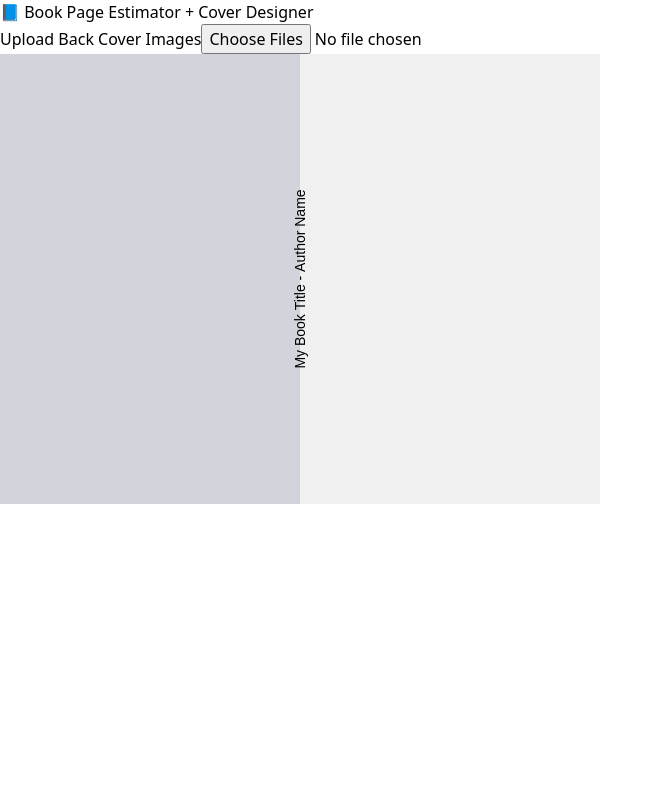
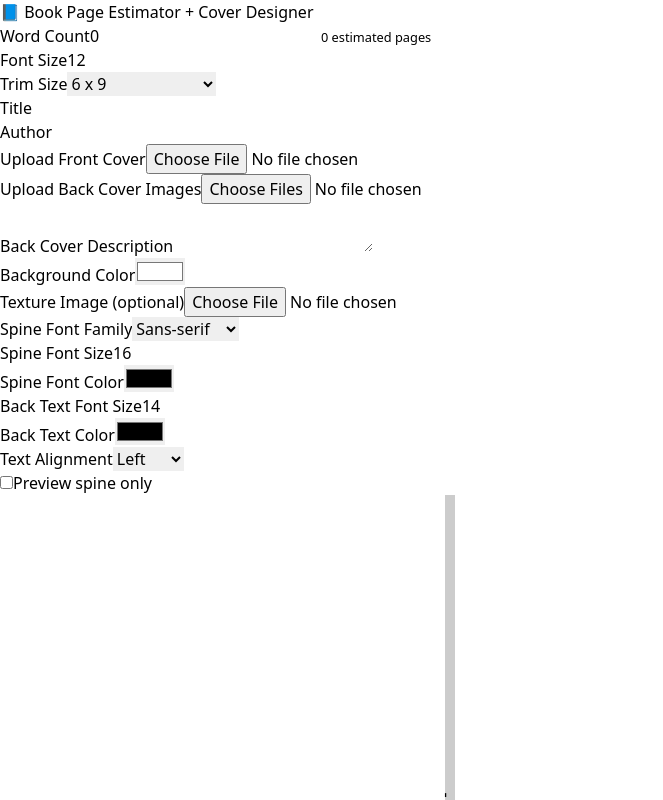
Before and after one commit to avfaulkner/book-page-estimator, a React (Vite) app: page / in a window 1280 px wide. Shown: the top 800 px of the page, without its empty margins (0-663 px from the left). Built offline with nearby package versions, Linux system fonts and the light colour scheme.

Commit message:
improve trim preview

```diff
--- a/src/App.tsx
+++ b/src/App.tsx
@@ -1,8 +1,6 @@
-// === src/App.tsx ===
-import { useState, useRef, useEffect } from 'react';
-import { estimatePages } from './estimatePages';
+import React, { useState, useRef, useEffect } from "react";
 
-interface PositionedImage {
+interface ImagePosition {
   file: File;
   x: number;
   y: number;
@@ -11,176 +9,233 @@ interface PositionedImage {
   id: string;
 }
 
-function App() {
-  const [unit, setUnit] = useState<'in' | 'cm'>('in');
-  const [wordCount, setWordCount] = useState('');
-  const [trimSize, setTrimSize] = useState('6x9');
-  const [fontSize, setFontSize] = useState<number | "">("");
-  const [title, setTitle] = useState('My Book Title');
-  const [author, setAuthor] = useState('Author Name');
+const App = () => {
+  const canvasRef = useRef<HTMLCanvasElement>(null);
+  const [wordCount, setWordCount] = useState(0);
+  const [fontSize, setFontSize] = useState(12);
+  const [trimSize, setTrimSize] = useState("6x9");
+  const [title, setTitle] = useState("");
+  const [author, setAuthor] = useState("");
   const [frontFile, setFrontFile] = useState<File | null>(null);
-  const [backImages, setBackImages] = useState<PositionedImage[]>([]);
-  const [margin, setMargin] = useState<number>(20);
-  const [description, setDescription] = useState<string>('');
-  const [descFontSize, setDescFontSize] = useState<number>(14);
-  const [descAlign, setDescAlign] = useState<'left' | 'center' | 'right'>('left');
-  const [descColor, setDescColor] = useState<string>('#000000');
-  const [spineFontSize, setSpineFontSize] = useState<number>(14);
-  const [spineFontColor, setSpineFontColor] = useState<string>('#000000');
+  const [backImages, setBackImages] = useState<ImagePosition[]>([]);
+  const [description, setDescription] = useState("");
+  const [bgColor, setBgColor] = useState("#ffffff");
+  const [textureFile, setTextureFile] = useState<File | null>(null);
+  const [spineFontFamily, setSpineFontFamily] = useState("sans-serif");
+  const [spineFontSize, setSpineFontSize] = useState(16);
+  const [spineFontColor, setSpineFontColor] = useState("#000000");
+  const [descFontSize, setDescFontSize] = useState(14);
+  const [descColor, setDescColor] = useState("#000000");
+  const [descAlign, setDescAlign] = useState("left");
   const [spineOnlyView, setSpineOnlyView] = useState(false);
-  const [spineFontFamily, setSpineFontFamily] = useState('sans-serif');
-  const [bgColor, setBgColor] = useState('#f0f0f0');
-  const [textureFile, setTextureFile] = useState<File | null>(null);
-  const canvasRef = useRef<HTMLCanvasElement>(null);
-  const [descPosition, setDescPosition] = useState({ x: 20, y: 50 });
+
   const [draggingId, setDraggingId] = useState<string | null>(null);
-  const [resizingId, setResizingId] = useState<string | null>(null);
 
-  const pages = estimatePages(Number(wordCount) || 0, trimSize, Number(fontSize) || 12);
+  const pages = Math.ceil(wordCount / (trimSize === "8.5x11" ? 400 : 300));
 
-  const handleMouseDown = (e: React.MouseEvent) => {
-    const rect = canvasRef.current?.getBoundingClientRect();
-    if (!rect) return;
-    const x = e.clientX - rect.left;
-    const y = e.clientY - rect.top;
-    for (const img of backImages) {
-      const isInResizeCorner =
-        x >= img.x + img.width - 10 && x <= img.x + img.width &&
-        y >= img.y + img.height - 10 && y <= img.y + img.height;
-      if (isInResizeCorner) {
-        setResizingId(img.id);
-        return;
+  const drawCanvas = () => {
+    const canvas = canvasRef.current;
+    if (!canvas) return;
+    const ctx = canvas.getContext("2d");
+    if (!ctx) return;
+
+    const width = 900;
+    const height = 600;
+    canvas.width = width;
+    canvas.height = height;
+
+    ctx.fillStyle = bgColor;
+    ctx.fillRect(0, 0, width, height);
+
+    // Draw spine
+    const spineWidth = Math.max(10, pages * 0.75); // more accurate scaling
+    const spineX = width / 2 - spineWidth / 2;
+    ctx.fillStyle = "#cccccc";
+    ctx.fillRect(spineX, 0, spineWidth, height);
+
+    // Spine Text
+    ctx.fillStyle = spineFontColor;
+    ctx.font = `${spineFontSize}px ${spineFontFamily}`;
+    ctx.save();
+    ctx.translate(width / 2, height / 2);
+    ctx.rotate(-Math.PI / 2);
+    ctx.textAlign = "center";
+    ctx.fillText(`${title} - ${author}`, 0, 0);
+    ctx.restore();
+
+    if (!spineOnlyView) {
+      // Draw front cover
+      if (frontFile) {
+        const img = new Image();
+        img.src = URL.createObjectURL(frontFile);
+        img.onload = () => ctx.drawImage(img, spineX + spineWidth, 0, width / 2 - spineWidth, height);
       }
-      if (x >= img.x && x <= img.x + img.width && y >= img.y && y <= img.y + img.height) {
-        setDraggingId(img.id);
-        return;
-      }
+
+      // Draw back cover images
+      backImages.forEach(pos => {
+        const img = new Image();
+        img.src = URL.createObjectURL(pos.file);
+        img.onload = () => ctx.drawImage(img, pos.x, pos.y, pos.width, pos.height);
+      });
+
+      // Draw back cover text
+      ctx.fillStyle = descColor;
+      ctx.font = `${descFontSize}px sans-serif`;
+      ctx.textAlign = descAlign as CanvasTextAlign;
+      const textX = descAlign === "center" ? width / 4 : descAlign === "right" ? width / 2 - spineWidth - 20 : 20;
+      const lines = description.split("\n");
+      lines.forEach((line, i) => {
+        ctx.fillText(line, textX, 400 + i * (descFontSize + 4));
+      });
     }
   };
 
-  const handleMouseMove = (e: React.MouseEvent) => {
-    if (!draggingId && !resizingId) return;
-    const rect = canvasRef.current?.getBoundingClientRect();
-    if (!rect) return;
+  useEffect(() => {
+    drawCanvas();
+  }, [wordCount, fontSize, trimSize, title, author, frontFile, backImages, description, bgColor, textureFile, spineFontColor, spineFontSize, spineFontFamily, descColor, descFontSize, descAlign, spineOnlyView]);
+
+  const handleMouseDown = (e: React.MouseEvent<HTMLCanvasElement>) => {
+    const canvas = canvasRef.current;
+    if (!canvas) return;
+    const rect = canvas.getBoundingClientRect();
+    const x = e.clientX - rect.left;
+    const y = e.clientY - rect.top;
+    const target = backImages.find(img =>
+      x >= img.x && x <= img.x + img.width &&
+      y >= img.y && y <= img.y + img.height
+    );
+    if (target) setDraggingId(target.id);
+  };
+
+  const handleMouseMove = (e: React.MouseEvent<HTMLCanvasElement>) => {
+    if (!draggingId) return;
+    const canvas = canvasRef.current;
+    if (!canvas) return;
+    const rect = canvas.getBoundingClientRect();
     const x = e.clientX - rect.left;
     const y = e.clientY - rect.top;
     setBackImages(prev =>
-      prev.map(img => {
-        if (img.id === draggingId) return { ...img, x: x - img.width / 2, y: y - img.height / 2 };
-        if (img.id === resizingId) return { ...img, width: Math.max(20, x - img.x), height: Math.max(20, y - img.y) };
-        return img;
-      })
+      prev.map(img =>
+        img.id === draggingId ? { ...img, x: x - img.width / 2, y: y - img.height / 2 } : img
+      )
     );
   };
 
   const handleMouseUp = () => {
     setDraggingId(null);
-    setResizingId(null);
   };
 
-  useEffect(() => {
-    const ctx = canvasRef.current?.getContext('2d');
-    if (!ctx) return;
-
-    const dpi = 50;
-    let [trimW, trimH] = trimSize.split('x').map(n => parseFloat(n.trim()));
-    if (unit === 'cm') {
-      trimW /= 2.54;
-      trimH /= 2.54;
-    }
-    const spineW = (pages / 444) * 0.07;
-    const totalW = (trimW * 2 + spineW) * dpi;
-    const height = trimH * dpi;
-
-    canvasRef.current.width = totalW;
-    canvasRef.current.height = height;
-
-    if (textureFile) {
-      const bg = new Image();
-      bg.onload = () => {
-        const pattern = ctx.createPattern(bg, 'repeat');
-        if (pattern) {
-          ctx.fillStyle = pattern;
-          ctx.fillRect(0, 0, totalW, height);
-        }
-      };
-      bg.src = URL.createObjectURL(textureFile);
-    } else {
-      ctx.fillStyle = bgColor;
-      ctx.fillRect(0, 0, totalW, height);
-    }
-
-    if (!spineOnlyView) {
-      ctx.fillStyle = '#d1d5db';
-      ctx.fillRect(0, 0, trimW * dpi, height);
-      backImages.forEach(({ file, x, y, width, height }) => {
-        const img = new Image();
-        img.onload = () => {
-          ctx.drawImage(img, x, y, width, height);
-          ctx.strokeStyle = 'rgba(0,0,0,0.3)';
-          ctx.strokeRect(x, y, width, height);
-          ctx.fillStyle = '#fff';
-          ctx.fillRect(x + width - 10, y + height - 10, 10, 10);
-          ctx.strokeRect(x + width - 10, y + height - 10, 10, 10);
-        };
-        img.src = URL.createObjectURL(file);
-      });
-
-      ctx.fillStyle = descColor;
-      ctx.font = `${descFontSize}px sans-serif`;
-      ctx.textAlign = descAlign;
-      description.split('\n').forEach((line, i) => {
-        ctx.fillText(line, descPosition.x, descPosition.y + i * (descFontSize + 4));
-      });
-
-      if (frontFile) {
-        const frontImg = new Image();
-        frontImg.onload = () => ctx.drawImage(frontImg, (trimW + spineW) * dpi, 0, trimW * dpi, height);
-        frontImg.src = URL.createObjectURL(frontFile);
-      }
-    }
-
-    ctx.fillStyle = '#ccc';
-    ctx.fillRect(trimW * dpi, 0, spineW * dpi, height);
-    ctx.save();
-    ctx.translate((trimW + spineW / 2) * dpi, height / 2);
-    ctx.rotate(-Math.PI / 2);
-    ctx.fillStyle = spineFontColor;
-    ctx.font = `${spineFontSize}px ${spineFontFamily}`;
-    ctx.textAlign = 'center';
-    ctx.fillText(`${title} - ${author}`, 0, 5);
-    ctx.restore();
-  }, [backImages, title, author, trimSize, pages, frontFile, description, descFontSize, descAlign, descPosition, bgColor, textureFile, descColor, spineFontSize, spineFontColor, spineFontFamily, spineOnlyView]);
-
   return (
-    <div className="p-6 max-w-4xl mx-auto space-y-6">
+    <div className="p-6 max-w-6xl mx-auto space-y-6">
       <h1 className="text-2xl font-bold">📘 Book Page Estimator + Cover Designer</h1>
       <div className="grid md:grid-cols-2 gap-4">
         <div>
+          <label>Word Count</label>
+          <input type="number" value={wordCount} onChange={e => setWordCount(Number(e.target.value))} className="w-full border p-1" />
+          <small>{pages} estimated pages</small>
+        </div>
+        <div>
+          <label>Font Size</label>
+          <input type="number" value={fontSize} placeholder="Font size" onChange={e => setFontSize(Number(e.target.value))} className="w-full border p-1" />
+        </div>
+        <div>
+          <label>Trim Size</label>
+          <select value={trimSize} onChange={e => setTrimSize(e.target.value)} className="w-full border p-1">
+            <option value="5x8">5 x 8</option>
+            <option value="6x9">6 x 9</option>
+            <option value="8.5x11">8.5 x 11</option>
+            <option value="8.5x8.5">8.5 x 8.5 (Square)</option>
+          </select>
+        </div>
+        <div>
+          <label>Title</label>
+          <input type="text" value={title} onChange={e => setTitle(e.target.value)} className="w-full border p-1" />
+        </div>
+        <div>
+          <label>Author</label>
+          <input type="text" value={author} onChange={e => setAuthor(e.target.value)} className="w-full border p-1" />
+        </div>
+        <div>
+          <label>Upload Front Cover</label>
+          <input type="file" accept="image/*" onChange={e => setFrontFile(e.target.files?.[0] || null)} className="w-full" />
+        </div>
+        <div>
           <label>Upload Back Cover Images</label>
-          <input
-            type="file"
-            accept="image/*"
-            multiple
-            onChange={e => {
-              const files = Array.from(e.target.files || []);
-              const images = files.map((file, index) => ({ file, x: 20 + index * 110, y: 20, width: 100, height: 100, id: `${Date.now()}-${index}` }));
-              setBackImages(images);
-            }}
-            className="w-full"
-          />
+          <input type="file" accept="image/*" multiple onChange={e => {
+            const files = Array.from(e.target.files || []);
+            const images = files.map((file, index) => ({
+              file,
+              x: 20 + index * 110,
+              y: 20,
+              width: 100,
+              height: 100,
+              id: `${Date.now()}-${index}`
+            }));
+            setBackImages(images);
+          }} className="w-full" />
         </div>
-        {/* ... other inputs ... */}
+        <div>
+          <label>Back Cover Description</label>
+          <textarea value={description} onChange={e => setDescription(e.target.value)} className="w-full border p-1" />
+        </div>
+        <div>
+          <label>Background Color</label>
+          <input type="color" value={bgColor} onChange={e => setBgColor(e.target.value)} />
+        </div>
+        <div>
+          <label>Texture Image (optional)</label>
+          <input type="file" accept="image/*" onChange={e => setTextureFile(e.target.files?.[0] || null)} className="w-full" />
+        </div>
+        <div>
+          <label>Spine Font Family</label>
+          <select value={spineFontFamily} onChange={e => setSpineFontFamily(e.target.value)} className="w-full border p-1">
+            <option value="sans-serif">Sans-serif</option>
+            <option value="serif">Serif</option>
+            <option value="monospace">Monospace</option>
+            <option value="cursive">Cursive</option>
+          </select>
+        </div>
+        <div>
+          <label>Spine Font Size</label>
+          <input type="number" value={spineFontSize} onChange={e => setSpineFontSize(Number(e.target.value))} className="w-full border p-1" />
+        </div>
+        <div>
+          <label>Spine Font Color</label>
+          <input type="color" value={spineFontColor} onChange={e => setSpineFontColor(e.target.value)} />
+        </div>
+        <div>
+          <label>Back Text Font Size</label>
+          <input type="number" value={descFontSize} onChange={e => setDescFontSize(Number(e.target.value))} className="w-full border p-1" />
+        </div>
+        <div>
+          <label>Back Text Color</label>
+          <input type="color" value={descColor} onChange={e => setDescColor(e.target.value)} />
+        </div>
+        <div>
+          <label>Text Alignment</label>
+          <select value={descAlign} onChange={e => setDescAlign(e.target.value)} className="w-full border p-1">
+            <option value="left">Left</option>
+            <option value="center">Center</option>
+            <option value="right">Right</option>
+          </select>
+        </div>
+        <div>
+          <label className="flex items-center gap-2">
+            <input type="checkbox" checked={spineOnlyView} onChange={e => setSpineOnlyView(e.target.checked)} />
+            Preview spine only
+          </label>
+        </div>
       </div>
+
       <canvas
         ref={canvasRef}
-        className="border rounded shadow w-full"
+        className="border rounded shadow w-full mt-4"
         onMouseDown={handleMouseDown}
         onMouseMove={handleMouseMove}
         onMouseUp={handleMouseUp}
       />
     </div>
   );
-}
+};
 
 export default App;
```
